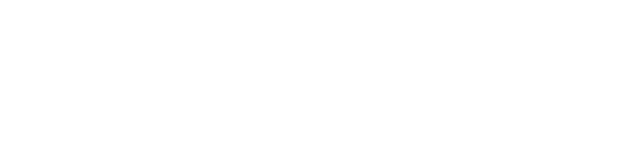
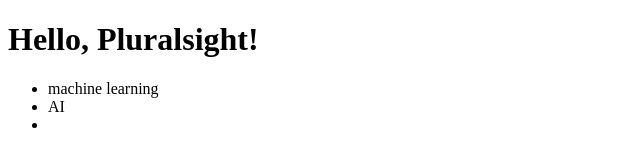
Before and after one commit to jpandel/ps-hello, a website: page pluralsight-projects-HelloPluralsightProject-270f7cf/index.html in a window 1280 px wide. Shown: the whole page, without its empty margins (0-640 px from the left). Drawn offline with Linux system fonts and the light colour scheme.

Commit message:
Update index.html

```diff
--- a/pluralsight-projects-HelloPluralsightProject-270f7cf/index.html
+++ b/pluralsight-projects-HelloPluralsightProject-270f7cf/index.html
@@ -4,8 +4,13 @@
     <meta charset='utf-8'>
     <meta http-equiv='X-UA-Compatible' content='IE=edge'>
     <meta name='viewport' content='width=device-width, initial-scale=1'>
+    <title> Jennifer Pandel</title>
   </head>
   <body>
-
+    <h1>Hello, Pluralsight!</h1>
+    <ul>
+        <li>machine learning</li>
+        <li>AI<li>
+    </ul>
   </body>
 </html>
```
